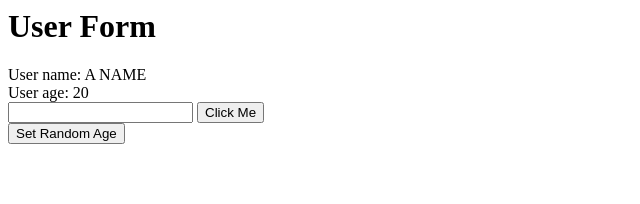
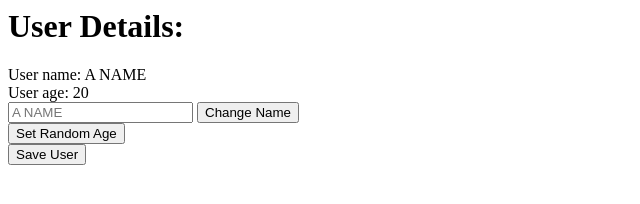
Before and after one commit to shiratensei/webts, a website with bundled scripts: page index.html in a window 1280 px wide. Shown: the whole page, without its empty margins (0-640 px from the left). Built offline with nearby package versions, Linux system fonts and the light colour scheme.

Commit message:
205. View Nesting

```diff
--- a/index.html
+++ b/index.html
@@ -1,6 +1,6 @@
 <html>
     <body>
-        <div id="root"></div>
+        <div id="root"> root element </div>
         <script src="./src/index.ts"></script>
     </body>
 </html>
--- a/src/index.ts
+++ b/src/index.ts
@@ -1,10 +1,15 @@
-import { UserForm } from './views/UserForm';
+import { UserEdit } from './views/UserEdit';
 import { User } from './models/User';
 
-const user = User.buildUser({ name: "A NAME", age: 20 })
+const user = User.buildUser({ name: 'A NAME', age: 20 });
 
-const userForm = new UserForm(
-    document.getElementById('root'), user
-);
+const rootElement = document.getElementById("root");
 
-userForm.render();
+if (rootElement) {
+    const userEdit = new UserEdit(rootElement, user);
+    userEdit.render();
+
+    console.log(userEdit);
+} else {
+    throw new Error('Root element not found');
+}
--- /dev/null
+++ b/src/views/UserEdit.ts
@@ -0,0 +1,30 @@
+import { View } from './View';
+import { User, UserProps } from '../models/User';
+import { UserForm } from './UserForm';
+import { UserShow } from './UserShow';
+
+export class UserEdit extends View<User, UserProps> {
+
+    regionsMap(): { [key: string]: string } {
+        return {
+            userShow: '.user-show',
+            userForm: '.user-form'
+        };
+    }
+
+    // @override
+    onRender(): void {
+        //do our nesting!
+        new UserShow(this.regions.userShow, this.user).render();
+        new UserForm(this.regions.userForm, this.user).render();
+    }
+
+    template(): string {
+        return `
+            <div>
+                <div class="user-show"></div>
+                <div class="user-form"></div>
+            </div>
+        `;
+    }
+}
--- a/src/views/UserForm.ts
+++ b/src/views/UserForm.ts
@@ -1,28 +1,17 @@
-import { User } from '../models/User'
+import { User, UserProps } from '../models/User'
+import { View } from './View'
 
-export class UserForm {
-    constructor(public parent: Element, public user: User) {
-        this.bindModel();
-    }
-
-    bindModel(): void {
-        this.user.on( 'change', () => {
-            this.render();
-        } );
-    }
+export class UserForm extends View<User, UserProps> {
 
     eventsMap(): { [key: string]: () => void } {
         return {
             // "click:button": this.onButtonClick,
             "mouseenter:h1": this.onHeaderHover,
-            "click:.set-age": this.onSetAgeClick
+            "click:.set-age": this.onSetAgeClick,
+            "click:.set-name": this.onSetNameClick,
+            "click:.save-model": this.onSaveClick
         };
     }
-
-    // //event implementation
-    // onButtonClick(): void {
-    //     console.log('Button clicked');
-    // }
 
     //event implementation
     onHeaderHover(): void {
@@ -35,42 +24,34 @@ export class UserForm {
         console.log(this.user.get("age"));
     }
 
+    //event implementation
+    onSetNameClick = (): void => {
+        const input = this.parent.querySelector("input");
+
+        if (input) {  //type guard technique
+            const name = input.value;
+            this.user.set({name: name});  //this.user.set({ name }) //es2015 refactor
+        }
+    }
+
+    //event implementation
+    onSaveClick = (): void => {
+        this.user.save();
+    }
+
     template(): string {
         return `
             <div>
-                <h1>User Form</h1>
-                <div>User name: ${this.user.get('name')}</div>
-                <div>User age: ${this.user.get('age')}</div>
-                <input />
-                <button>Click Me</button>
+                <input placeholder="${this.user.get('name')}"/>
+                <button class="set-name">Change Name</button>
                 <br/>
                 <button class="set-age">Set Random Age</button>
+                <br/>
+                <button class="save-model">Save User</button>
             </div>
         `;
     }
 
     //helper method
-    bindEvents(fragment: DocumentFragment): void {
-        const eventsMap = this.eventsMap();
 
-        for (let eventKey in eventsMap) {
-            const [eventName, selector] = eventKey.split(':');
-
-            fragment.querySelectorAll(selector).forEach(element => {
-                //event handler
-                element.addEventListener(eventName, eventsMap[eventKey]);
-            });
-        }
-    }
-
-    render(): void {
-        this.parent.innerHTML = "";
-
-        const templateElement = document.createElement('template');
-        templateElement.innerHTML = this.template();
-
-        this.bindEvents(templateElement.content);
-
-        this.parent.append(templateElement.content);
-    }
 }
--- /dev/null
+++ b/src/views/UserShow.ts
@@ -0,0 +1,26 @@
+import { View } from './View';
+import { User, UserProps } from '../models/User';
+
+export class UserShow extends View<User, UserProps> {
+    eventsMap(): { [key: string]: () => void } {
+        return {
+            // "click:button": this.onButtonClick,
+            'mouseenter:h1': this.onHeaderHover
+        };
+    }
+
+    //event implementation
+    onHeaderHover(): void {
+        console.log('H1 was hovered over');
+    }
+
+    template(): string {
+        return `
+        <div>
+            <h1>User Details:</h1>
+            <div>User name: ${this.user.get('name')}</div>
+            <div>User age: ${this.user.get('age')}</div>
+        </div>
+        `;
+    }
+}
--- /dev/null
+++ b/src/views/View.ts
@@ -0,0 +1,73 @@
+// import { User } from '../models/User'
+import { Model } from '../models/Model';
+
+// interface ModelForView {
+//     on(eventName: string, callback: () => void): void;
+// }
+
+export abstract class View<T extends Model<K>, K> {
+    regions: { [key: string]: Element } = {};
+
+    constructor(public parent: Element, public user: T) {
+        this.bindModel();
+    }
+
+    abstract template(): string;
+
+    regionsMap(): { [key: string]: string } {
+        return {};
+    }
+
+    eventsMap(): { [key: string]: () => void } {
+        return {};
+    }
+
+    bindModel(): void {
+        this.user.on('change', () => {
+            this.render();
+        });
+    }
+
+    bindEvents(fragment: DocumentFragment): void {
+        const eventsMap = this.eventsMap();
+
+        for (let eventKey in eventsMap) {
+            const [eventName, selector] = eventKey.split(':');
+
+            fragment.querySelectorAll(selector).forEach((element) => {
+                //event handler
+                element.addEventListener(eventName, eventsMap[eventKey]);
+            });
+        }
+    }
+
+    bindRegions(fragment: DocumentFragment): void {
+        const regionsMap = this.regionsMap();
+
+        for (let key in regionsMap) {
+            const selector = regionsMap[key];
+            const element = fragment.querySelector(selector);
+
+            if (element) {
+                this.regions[key] = element;
+            }
+        }
+    }
+
+    //a must for the child class that wants to do the actual nesting on rendering. optional for other child classes.
+    onRender(): void {};
+
+    render(): void {
+        this.parent.innerHTML = ' ';
+
+        const templateElement = document.createElement('template');
+        templateElement.innerHTML = this.template();
+
+        this.bindEvents(templateElement.content);
+        this.bindRegions(templateElement.content);
+
+        this.onRender();
+
+        this.parent.append(templateElement.content);
+    }
+}
```
Also changed, not shown: db.json (+10 -0 lines), tsconfig.json (added, +69 -0 lines), dist/index.html, 2 other files.
